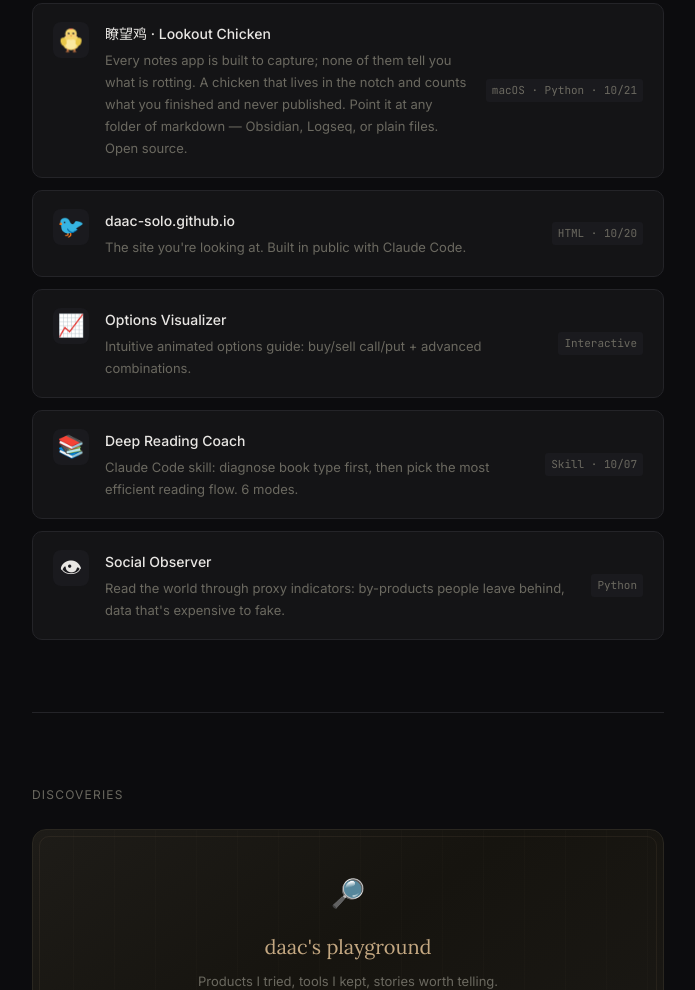
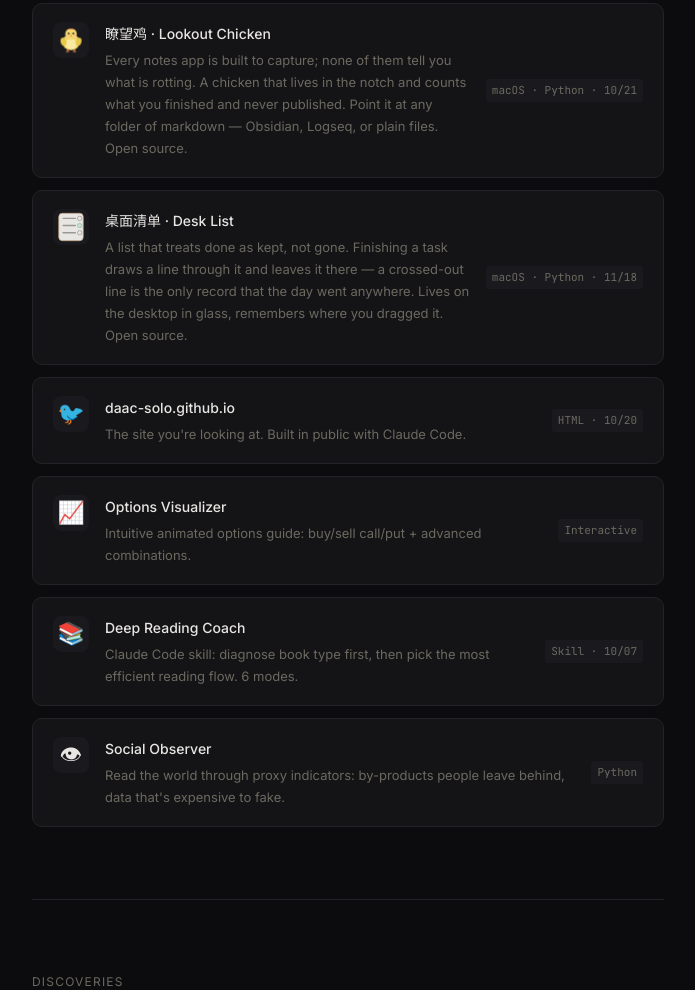
Before and after one commit to daac-solo/daac-solo.github.io, a plain HTML site: page index.html in a window 1280 px wide. Shown: the part 3467-4457 px from the top of the page, without its empty margins (292-987 px from the left). Drawn offline with Linux system fonts and the light colour scheme.

Commit message:
作品加一条：桌面清单，并把品牌源接进来
Builds 里加上 desk-list。图标是画的不是 emoji，而且它自己演一遍这个
app 在做的事 —— 悬停时勾画出来、那道线横穿过去。

brand/tokens.css 和 CLAUDE.md 终于真的推上来了。之前只对着一个临时
remote 验证过推送管线，真站上一直没有 —— 所以在这个仓库里干活的
agent 到今天为止是自己挑颜色的。

站本身还欠一轮品牌：现在的暖金 #c4a882 和南山的 #00749e 是两套，
27 处「·」还在当分隔符用。那是一件单独的事，不该和"加一个作品"混在
一起做，混了两头都不干净。

Co-Authored-By: Claude Opus 5 <noreply@anthropic.com>
Claude-Session: https://claude.ai/code/session_01CqJA5oDA7ZW5oz5gNjgcDq

```diff
--- /dev/null
+++ b/brand/tokens.css
@@ -0,0 +1,85 @@
+/* ============================================================
+   南山 / 夜山 — the one place these values are decided.
+   Canonical source. Signal Flow, 瞭望鸡 and the personal site
+   all read from here; nothing redefines a value of its own.
+   Reasoning lives in BRAND.md next to this file.
+   ============================================================ */
+
+:root {
+  /* --- 南山 · the light ground -----------------------------
+     Rice paper, not printer white. A warm ground is what makes
+     thin ink read as ink rather than as grey. Radix sand 2:
+     chosen over pure white, sand 1 and brown 2 by seamless
+     comparison — these differ by ΔOKLab 0.002–0.005 and only
+     an unbroken seam makes the difference visible at all. */
+  --bg:        #f9f9f8;   /* sand 2  */
+  --paper:     #fdfdfc;   /* sand 1 — the sheet, not the room */
+  --fg:        #1d3e56;
+  --muted:     #63635e;   /* sand 11 */
+
+  /* Radix alpha steps, derived: each composites over step 1 to
+     the opaque step it is named for. Opaque would have sealed
+     the ink wash under every card. */
+  --surface:   rgba(0,0,0,0.016);
+  --faint:     rgba(0,0,0,0.052);
+  --border:    rgba(0,0,0,0.151);
+
+  /* Paper underfoot, sky on it: the blue is the thing you look
+     at, not the thing you stand on. sky 11, not 9 — 9 is a
+     surface colour, white on it is 3.26:1. */
+  --accent:      #00749e;
+  --accent-soft: rgba(0,171,234,0.096);
+  --green:       #2a7e3b;
+  --green-soft:  rgba(0,142,0,0.072);
+  --alarm:       #c0481f;   /* terracotta, not a siren */
+
+  /* A translucent panel laid over something else — a wallpaper, an ink
+     wash, a page. Derived from --bg, never from --paper: --paper is the
+     colour of a sheet, and in 夜山 that is a light tan. A panel built from
+     it renders a pale slab in a dark room. */
+  --pane:  rgba(255,253,249,0.72);
+
+  --font:  -apple-system, BlinkMacSystemFont, 'Segoe UI', system-ui, sans-serif;
+  --mono:  ui-monospace, SFMono-Regular, Menlo, monospace;
+  --r:     11px;
+  --ease:  cubic-bezier(.2,0,0,1);
+
+  /* Three sizes on a page. Not a guideline — a count. */
+  --t1: 11px;   /* meta, labels   */
+  --t2: 13px;   /* body           */
+  --t3: 17px;   /* the one title  */
+}
+
+/* --- 夜山 · the dark ground --------------------------------
+   Not an inversion. The ink wash needs several times the
+   opacity it needs on paper, the accent moves from sky 11 to
+   sky 10, and --paper becomes the colour of a real sheet lying
+   in a dark room (#b9b6af) rather than a dark rectangle —
+   a crumpled page is not black just because the room is. */
+@media (prefers-color-scheme: dark) {
+  :root:not([data-theme="light"]) {
+    --bg:        #111113;
+    --paper:     #b9b6af;
+    --fg:        #eeeeec;
+    --muted:     #b0b4ba;
+    --surface:   rgba(255,255,255,0.034);
+    --faint:     rgba(255,255,255,0.076);
+    --border:    rgba(255,255,255,0.186);
+    --accent:      #75c7f0;
+    --accent-soft: rgba(0,166,255,0.099);
+    --green:       #71d083;
+    --green-soft:  rgba(0,166,80,0.14);
+    --alarm:       #ff9478;   /* #c0481f is 2.48:1 here — unusable */
+    --pane:        rgba(24,29,33,0.55);
+  }
+}
+:root[data-theme="dark"] {
+  --bg:#111113; --paper:#b9b6af; --fg:#eeeeec; --muted:#b0b4ba;
+  --surface:rgba(255,255,255,0.034);
+  --faint:rgba(255,255,255,0.076);
+  --border:rgba(255,255,255,0.186);
+  --accent:#75c7f0; --accent-soft:rgba(0,166,255,0.099);
+  --green:#71d083;  --green-soft:rgba(0,166,80,0.14);
+  --alarm:#ff9478;
+  --pane:rgba(24,29,33,0.55);
+}
--- a/index.html
+++ b/index.html
@@ -190,6 +190,19 @@
     }
     @keyframes lookout-breathe { 50% { transform: scale(1.06); } }
     .lookout-item:hover .lookout-chick { animation: chicken-peck 0.6s ease; }
+
+    /* The icon does the thing the app does: hovering finishes the task. */
+    .desk-card { width: 42px; height: 42px; }
+    .desk-card .desk-tick, .desk-card .desk-strike {
+      stroke-dasharray: 60; stroke-dashoffset: 60;
+      transition: stroke-dashoffset .34s cubic-bezier(.2,0,0,1);
+    }
+    .desk-item:hover .desk-tick, .desk-item:hover .desk-strike { stroke-dashoffset: 0; }
+    @media (prefers-reduced-motion: reduce) {
+      .desk-card .desk-tick, .desk-card .desk-strike {
+        transition: none; stroke-dashoffset: 0;
+      }
+    }
     @media (prefers-reduced-motion: reduce) { .lookout-chick { animation: none; } }
 
     /* Hero floating chicken mascot */
@@ -2128,6 +2141,28 @@
           </div>
           <span class="build-lang">macOS &middot; Python &middot; 10/21</span>
         </a>
+        <a class="build-item tilt-card desk-item" href="https://github.com/daac-solo/desk-list" target="_blank" rel="noopener">
+          <div class="build-icon">
+            <svg class="desk-card" viewBox="0 0 100 100" aria-hidden="true">
+              <rect x="16" y="12" width="68" height="76" rx="10" fill="#e8e6e3"/>
+              <rect x="16" y="12" width="68" height="76" rx="10" fill="none" stroke="#c4a882" stroke-width="2"/>
+              <rect x="26" y="24" width="38" height="4" rx="2" fill="#9a9890"/>
+              <circle cx="74" cy="26" r="6" fill="none" stroke="#9a9890" stroke-width="2"/>
+              <rect x="26" y="44" width="38" height="4" rx="2" fill="#9a9890"/>
+              <circle cx="74" cy="46" r="6" fill="#7ec9a0" opacity=".25"/>
+              <circle cx="74" cy="46" r="6" fill="none" stroke="#7ec9a0" stroke-width="2"/>
+              <path class="desk-tick" d="M71 46 L73.4 48.6 L77.4 43.4" fill="none" stroke="#7ec9a0" stroke-width="2.2" stroke-linecap="round" stroke-linejoin="round"/>
+              <path class="desk-strike" d="M26 46 L64 46" stroke="#9a9890" stroke-width="1.6" stroke-linecap="round"/>
+              <rect x="26" y="64" width="38" height="4" rx="2" fill="#9a9890"/>
+              <circle cx="74" cy="66" r="6" fill="none" stroke="#9a9890" stroke-width="2"/>
+            </svg>
+          </div>
+          <div class="build-info">
+            <h4>桌面清单 · Desk List</h4>
+            <p><span class="i18n-en">A list that treats done as kept, not gone. Finishing a task draws a line through it and leaves it there &mdash; a crossed-out line is the only record that the day went anywhere. Lives on the desktop in glass, remembers where you dragged it. Open source.</span><span class="i18n-zh">一个把「完成」当作留下、而不是消失的清单。勾掉一条，它被一道线横穿过去，留在原地 &mdash; 划掉的那行是这一天去过哪里的唯一证据。玻璃质感常驻桌面，记得你把它拖到哪。已开源。</span></p>
+          </div>
+          <span class="build-lang">macOS &middot; Python &middot; 11/18</span>
+        </a>
         <a class="build-item tilt-card" href="https://github.com/daac-solo/daac-solo.github.io">
           <div class="build-icon">&#128038;</div>
           <div class="build-info">
```
Also changed, not shown: 1 other file.
